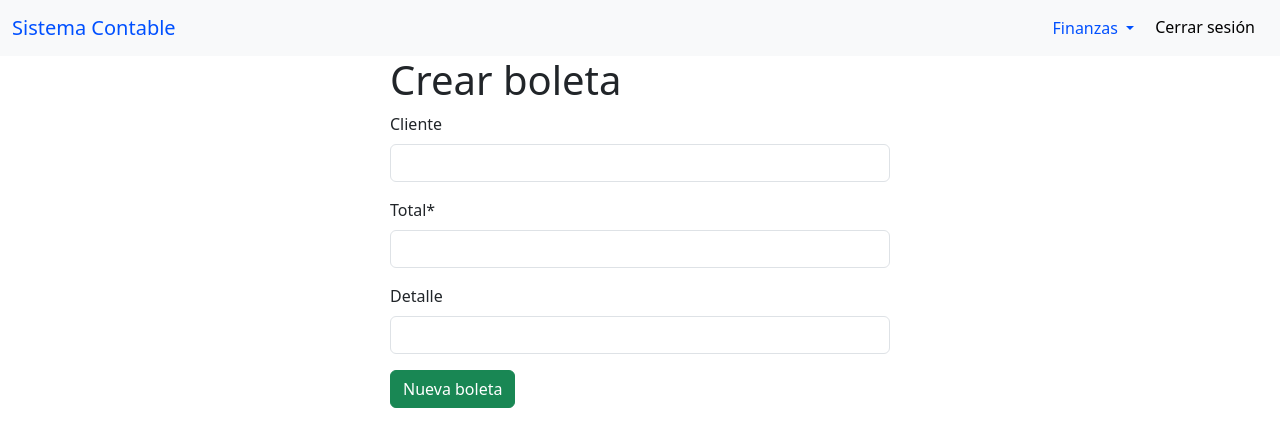
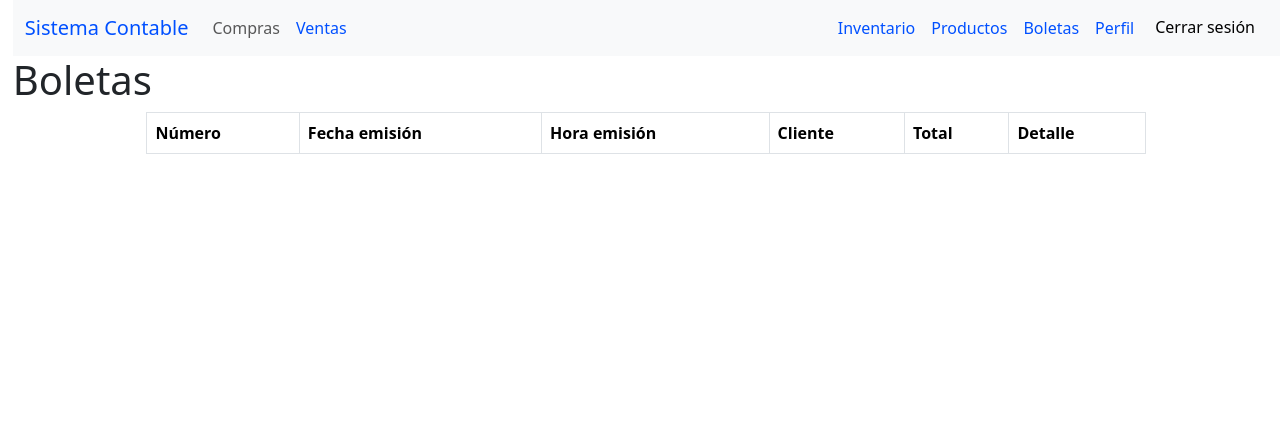
Before and after one commit to LelolMVN/sistema_contable, a Django app: page /boletas/ in a window 1280 px wide. Shown: the top 432 px of the page. Run offline with Django 5.2, Linux system fonts and the light colour scheme; the visitor is signed in with stand-in values (Sample User, id 1); data that the repository does not hold is empty; parts of the project's set-up code (start-up, migrations or seed data) failed here and were passed over; some libraries are stand-ins or nearby versions.

Commit message:
Ventana inventario y productos

```diff
--- a/main/admin.py
+++ b/main/admin.py
@@ -1,5 +1,9 @@
 from django.contrib import admin
-from .models import Boletas
+from .models import Boletas, Bodegas, UnidadesMedida, Productos, Inventario
 
 # Register your models here.
 admin.site.register(Boletas)
+admin.site.register(Bodegas)
+admin.site.register(UnidadesMedida)
+admin.site.register(Productos)
+admin.site.register(Inventario)
--- a/main/forms.py
+++ b/main/forms.py
@@ -1,6 +1,30 @@
 from django import forms
+from django.forms import ModelForm
+from .models import Boletas, UnidadesMedida, Bodegas, Productos, Inventario
 
-class CrearBoleta(forms.Form):
-    cliente = forms.CharField(max_length=200, required=False)
-    total = forms.DecimalField(max_digits=10, decimal_places=2)
-    detalle = forms.CharField(max_length=300, required=False)
+# required = true por default
+
+# ASEGURARSE QUE LOS FORM SOLO MUESTREN DATOS DEL USUARIO Y NO DE LOS DEMÁS
+# por ahora no lo cumple
+
+class CrearBoleta(ModelForm):
+    class Meta:
+        model = Boletas
+        fields = ["cliente", "total", "detalle"]
+
+class IngresarProducto(ModelForm):
+    class Meta:
+        model = Productos
+        fields = ["codigo", "nombre", "unidad_medida", "precio"]
+
+class AgregarAlInventario(ModelForm):
+    class Meta:
+        model = Inventario
+        fields = ["bodega", "producto", "cantidad"]
+
+    def __init__(self, *args, **kwargs):
+        user = kwargs.pop("user")
+        super().__init__(*args, **kwargs)
+
+        self.fields["bodega"].queryset = Bodegas.objects.filter(user=user)
+        self.fields["producto"].queryset = Productos.objects.filter(user=user)
--- a/main/templates/main/base.html
+++ b/main/templates/main/base.html
@@ -2,7 +2,7 @@
 {% load tz %}
 
 <!DOCTYPE html>
-<html lang="en">
+<html lang="es">
 <head>
     <meta charset="UTF-8">
     <meta name="viewport" content="width=device-width, initial-scale=1.0">
@@ -14,13 +14,15 @@
     {% endblock %}
 
 </head>
-<body>
+<body style="padding-left: 1%;">
     <!--
     <header>
         <h1><a href="{% url 'index' %}">Sistema Contable</a></h1>
     </header> -->
 
     {% timezone "America/Santiago" %}
+
+    <!-- Agregar una barra de navegación lateral izquierda -->
 
     <nav nav class="navbar navbar-expand-lg navbar-light bg-light">
         <div class="container-fluid">
@@ -32,25 +34,18 @@
             <div class="collapse navbar-collapse" id="navbarText">
                 <!--Izquierda-->
                 <ul class="navbar-nav me-auto mb-2 mb-lg-0">
-                    <li class="nav-item">
-                       <!-- <a class="nav-link" href="{% url 'index' %}"></a> -->
-                    </li>
+                    <li class="nav-item"><a class="nav-link">Compras</a></li>
+                    <li class="nav-item"><a class="nav-link"href="{% url 'ventas' %}">Ventas</a></li>
                 </ul>
 
                 <!--Derecha-->
                 <ul class="navbar-nav ms-auto">
                     {% if user.is_authenticated %}
                         <!--Usuario registrado-->
-                        <li class="nav-item dropdown">
-                            <a class="nav-link dropdown-toggle" href="#" id="navbarDropdownMenuLink" role="button" data-bs-toggle="dropdown" aria-expanded="false">
-                                Finanzas
-                            </a>
-                            <ul class="dropdown-menu" aria-labelledby="navbarDropdownMenuLink">
-                                <li><a class="dropdown-item" href="{% url 'ventas' %}">Ventas</a></li>
-                                <li><a class="dropdown-item" href="{% url 'boletas' %}">Boletas</a></li>
-                            </ul>
-                        </li>
-                        {% csrf_token %}
+                        <li class="nav-item"><a class="nav-link" href="{% url 'inventario' %}">Inventario</a></li>
+                        <li class="nav-item"><a class="nav-link"href="{% url 'productos' %}">Productos</a></li>
+                        <li class="nav-item"><a class="nav-link" href="{% url 'boletas' %}">Boletas</a></li>
+                        <li class="nav-item"><a class="nav-link" href="{% url 'perfil' %}">Perfil</a></li>
                         <li>
                             <form action="{% url 'logout' %}" method="post">
                                 {% csrf_token %}
--- a/main/templates/main/boletas.html
+++ b/main/templates/main/boletas.html
@@ -1,21 +1,9 @@
 {% extends 'main/base.html' %}
 
-{% block nav %}
-    <li><a>Cerrar sesión</a></li>
-{% endblock %}
-
-{% load crispy_forms_tags %}
+{% block title %}Boletas{% endblock %}
 
 {% block main %}
-    <div style="max-width: 500px; margin: auto;">
-        <h1>Crear boleta</h1>
-
-        <form method="post">
-            {% csrf_token %}
-            {{ form|crispy }} <!-- .as_p es que lo transforma a párrafo-->
-            <button type="submit" class="btn btn-success">Nueva boleta</button>
-        </form><br>
-    </div>
+    <h1>Boletas</h1>
 
     <div style="max-width: 1000px; margin: auto;"> <!--style temporal-->
         <table class="table table-bordered">
--- a/main/urls.py
+++ b/main/urls.py
@@ -4,5 +4,8 @@ from . import views
 urlpatterns = [
     path("", views.index, name="index"),
     path("ventas/", views.ventas, name="ventas"),
-    path("boletas/", views.boletas, name="boletas")
+    path("boletas/", views.boletas, name="boletas"),
+    path("perfil/", views.perfil, name="perfil"),
+    path("inventario/", views.inventario, name="inventario"),
+    path("productos/", views.productos, name="productos"),
 ]
--- a/main/views.py
+++ b/main/views.py
@@ -1,9 +1,10 @@
 from django.shortcuts import render
 from django.http import HttpResponse, HttpResponseRedirect
 from django.urls import reverse
-from .models import Boletas
-from .forms import CrearBoleta
+from .models import Boletas, Productos, Inventario, Bodegas
+from .forms import CrearBoleta, IngresarProducto, AgregarAlInventario
 from django.contrib.auth.decorators import login_required
+# from django.contrib.auth.models import User
 
 def index(request):
     return render(request, 'main/index.html', {})
@@ -12,27 +13,85 @@ def index(request):
 def ventas(request):
     boletas = Boletas.objects.all()
 
-    return render(request, "main/ventas.html", {"boletas":boletas})
+    if request.method == "POST":
+        form = CrearBoleta(request.POST)
+
+        if form.is_valid():
+            cliente = form.cleaned_data["cliente"]
+            total = form.cleaned_data["total"]
+            detalle = form.cleaned_data["detalle"]
+
+            boleta = Boletas(user=request.user, cliente=cliente, total=total, detalle=detalle)
+            boleta.save()
+
+            return HttpResponseRedirect(reverse('ventas'))
+
+    else:
+        form = CrearBoleta()
+
+    return render(request, "main/ventas.html", {"form":form, "boletas":boletas})
 
 @login_required
 def boletas(request):
     boletas = Boletas.objects.all()
 
+    return render(request, "main/boletas.html", {"boletas":boletas})
+
+@login_required
+def perfil(request):
+
+    usuario_dict = {
+        "usuario":request.user.username,
+        "email": request.user.email,
+    }
+
+    return render(request, "main/perfil.html", usuario_dict)
+
+@login_required
+def inventario(request):
+    inventario = Inventario.objects.all()
+
+    user = request.user
+
+    if not user.bodegas_set.exists():
+        # Crear una bodega por si no tiene
+        bodega = Bodegas(user=user, nombre=f"Bodega {user.username}")
+        bodega.save()
+
     if request.method == "POST":
-        form = CrearBoleta(request.POST)
+        form = AgregarAlInventario(request.POST, user=user)
+
         if form.is_valid():
-            cliente = form.cleaned_data["cliente"]
-            total = form.cleaned_data["total"]
-            detalle = form.cleaned_data["detalle"]
-            boleta = Boletas(user = request.user, cliente=cliente, total=total, detalle=detalle)
-            boleta.save()
+            agregar_al_inventario = form.save(commit=False) # Crear pero no guardar aun
+            agregar_al_inventario.user = user
+            agregar_al_inventario.save()
 
-            return HttpResponseRedirect(reverse('boletas'))
+            return HttpResponseRedirect(reverse('inventario'))
 
     else:
-        form = CrearBoleta()
+        form = AgregarAlInventario(user=user)
 
-    return render(request, "main/boletas.html", {"form":form, "boletas":boletas})
+    return render(request, "main/inventario.html", {"form":form, "inventario":inventario})
+
+@login_required
+def productos(request):
+    productos = Productos.objects.all()
+
+    user = request.user
+
+    if request.method == "POST":
+        form = IngresarProducto(request.POST)
+
+        if form.is_valid():
+            ingresar_producto = form.save(commit=False)
+            ingresar_producto.user = user
+            ingresar_producto.save()
+
+            return HttpResponseRedirect(reverse('productos'))
+    else:
+        form = IngresarProducto()
+
+    return render(request, "main/productos.html", {"form": form, "productos": productos})
 
 '''
 def index(request, nombre):
--- a/sistema_contable/settings.py
+++ b/sistema_contable/settings.py
@@ -80,6 +80,7 @@ WSGI_APPLICATION = 'sistema_contable.wsgi.application'
 
 # Database
 # https://docs.djangoproject.com/en/5.1/ref/settings/#databases
+
 DATABASES = {
     'default': {
         'ENGINE': 'django.db.backends.sqlite3',
```
Also changed, not shown: main/models.py (+54 -1 lines), main/templates/main/inventario.html (added, +56 -0 lines), main/templates/main/perfil.html (added, +10 -0 lines), main/templates/main/productos.html (added, +40 -0 lines), main/templates/main/ventas.html (+16 -6 lines), users/views.py (+24 -0 lines), main/migrations/0001_initial.py, 1 other file.
